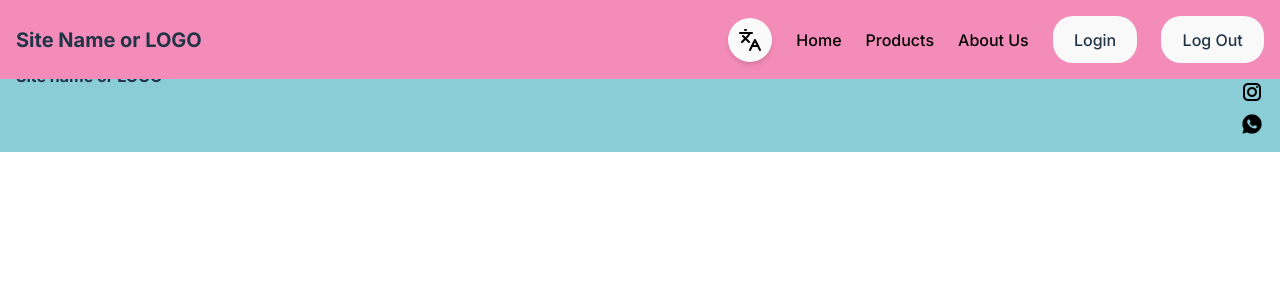
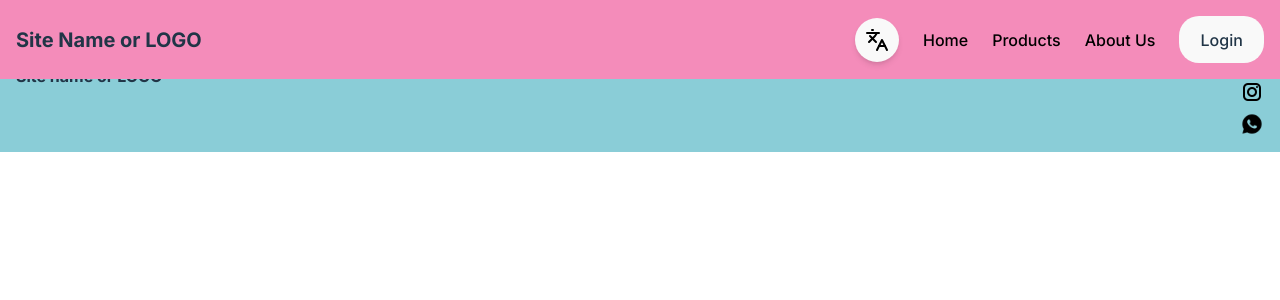
Before and after one commit to Andres98200/Dulce-Amour, a React (Vite) app in the folder site/cake-site/frontend/: page / in a window 1280 px wide. Shown: the top 300 px of the page. Built offline with nearby package versions, Linux system fonts and the light colour scheme; a web font is replaced by a local one.

Commit message:
feat(add): log out button when connected

```diff
--- a/site/cake-site/frontend/src/components/layouts/Navbar.tsx
+++ b/site/cake-site/frontend/src/components/layouts/Navbar.tsx
@@ -1,15 +1,24 @@
 import React, { useState } from "react";
 import { Link, useNavigate } from 'react-router-dom';
-import { Languages, LogOut, Menu, X } from 'lucide-react';
+import { Languages, Menu, X } from 'lucide-react';
 import { useTranslation } from "react-i18next";
 import LanguageSwitch from "./LanguageSwitch";
-import { logout } from "../../services/api";
+import { logout as apiLogout } from "../../services/api";
 
 const Navbar: React.FC = () => {
   const navigate = useNavigate();
   const { t } = useTranslation();
   const [openLangMenu, setOpenLangMenu] = useState(false);
   const [isMenuOpen, setIsMenuOpen] = useState(false);
+
+  const token = sessionStorage.getItem("token");
+  const isLoggedIn = !!token;
+
+  const handleLogout = () => {
+  apiLogout();
+  navigate("/login");
+};
+
 
   return (
     <nav className="bg-roseCustom text-base-gray-950 p-4 w-full fixed top-0 left-0 z-50">
@@ -42,16 +51,19 @@ const Navbar: React.FC = () => {
           <li>
             <Link to="/AboutUs">{t("About Us")}</Link>
           </li>
+          {isLoggedIn ? (
+            <li>
+              <button onClick={handleLogout}>
+                {t("Log Out")}
+              </button>
+          </li>
+          ) : (
           <li>
             <button onClick={() => navigate('/login')}>
               {t("Log In")}
             </button>
           </li>
-          <li>
-            <button onClick={logout}>
-              {t("Log Out")}
-            </button>
-          </li>
+          )}
         </ul>
 
         {/* Mobile Burger Menu Button */}
```
